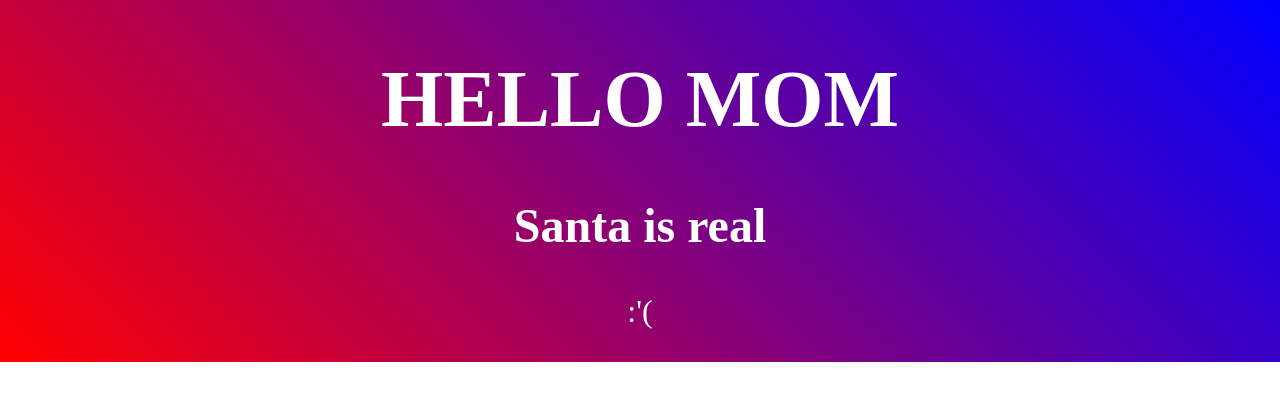
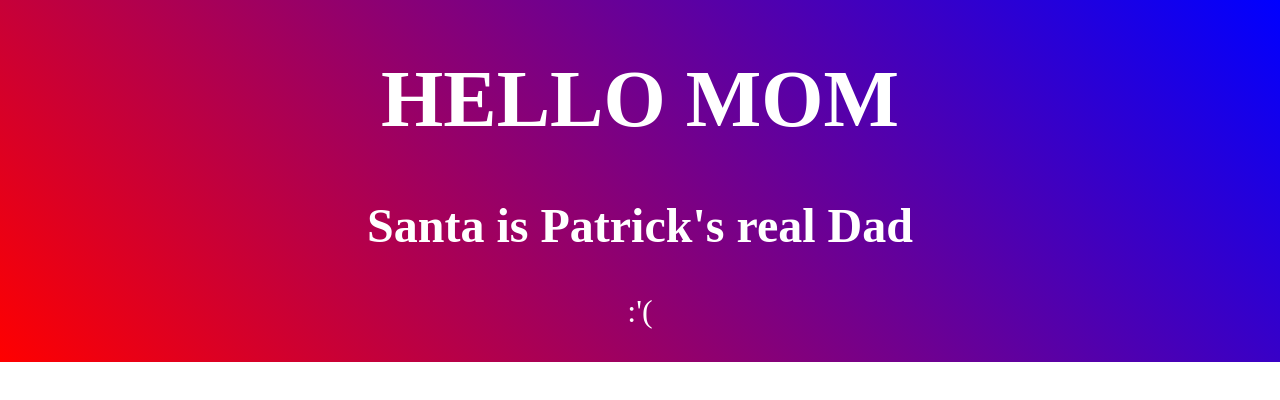
Before and after one commit to RossTienken/fuzzyPinkUnicorn, a website: page index.html in a window 1280 px wide. Drawn offline with Linux system fonts and the light colour scheme.

Commit message:
I know the truth Patrick

```diff
--- a/index.html
+++ b/index.html
@@ -7,7 +7,7 @@
   </head>
   <body>
     <h1>HELLO MOM</h1>
-    <h2>Santa is real</h2>
+    <h2>Santa is Patrick's real Dad</h2>
     <p>:'(</p>
   </body>
 </html>
```
